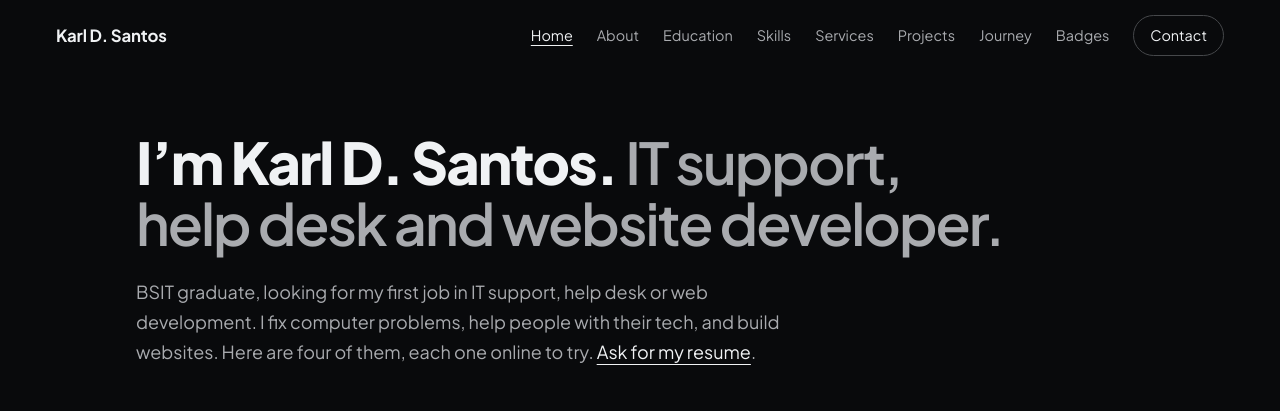
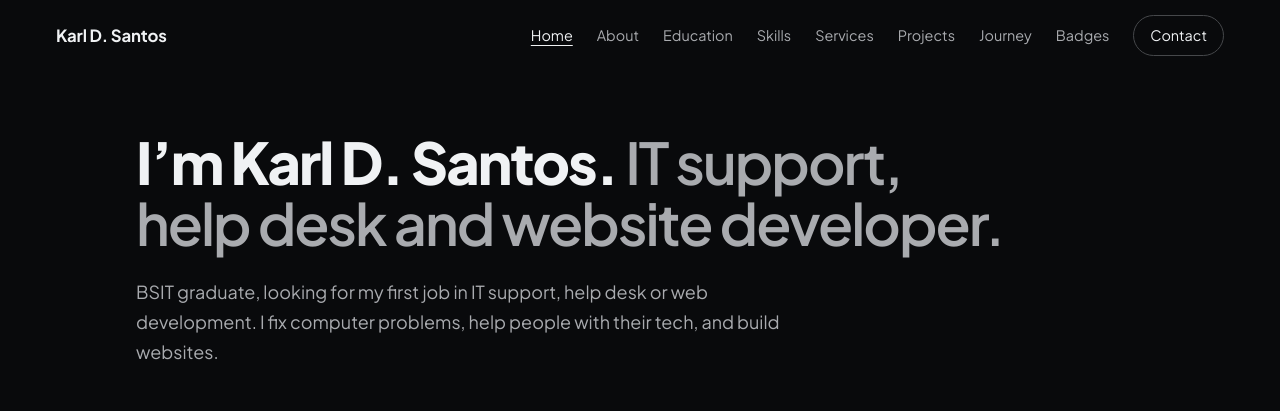
Before and after one commit to Santos-Karl/santos-karl.github.io, a plain HTML site: page index.html in a window 1280 px wide. Shown: the top 411 px of the page. Drawn offline with Linux system fonts and the light colour scheme.

Commit message:
Shorten the top paragraph and retake the portfolio picture in the book
The lead now ends after "build websites." The scrolling picture on book
page 2 is a new full-page shot of the site with the current top section.

Co-Authored-By: Claude Opus 5.5 <noreply@anthropic.com>

```diff
--- a/index.html
+++ b/index.html
@@ -64,7 +64,7 @@
         <section class="top" id="home" aria-label="Introduction">
             <div>
                 <h1 class="in-1"><b>I’m Karl D. Santos.</b> <span>IT support, help desk and website developer.</span></h1>
-                <p class="lead in-2">BSIT graduate, looking for my first job in IT support, help desk or web development. I fix computer problems, help people with their tech, and build websites. Here are four of them, each one online to try. <a href="#contact" data-request="resume">Ask for my resume</a>.</p>
+                <p class="lead in-2">BSIT graduate, looking for my first job in IT support, help desk or web development. I fix computer problems, help people with their tech, and build websites.</p>
             </div>
             <div class="strip">
                 <a href="#projects" data-book="2"><div class="win"><div class="bar" aria-hidden="true"><i></i><i></i><i></i><span>santos-karl.github.io/velora</span></div><div class="pane"><img src="images/sites/velora-home.jpg" alt="Velora home page"></div></div><b>Velora online store</b><small>Laravel · demo shop</small></a>
```
Also changed, not shown: images/sites/portfolio-home.jpg.
